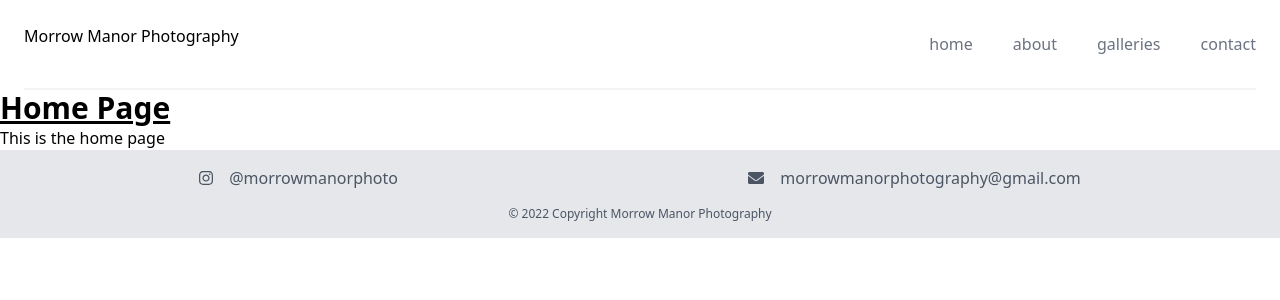
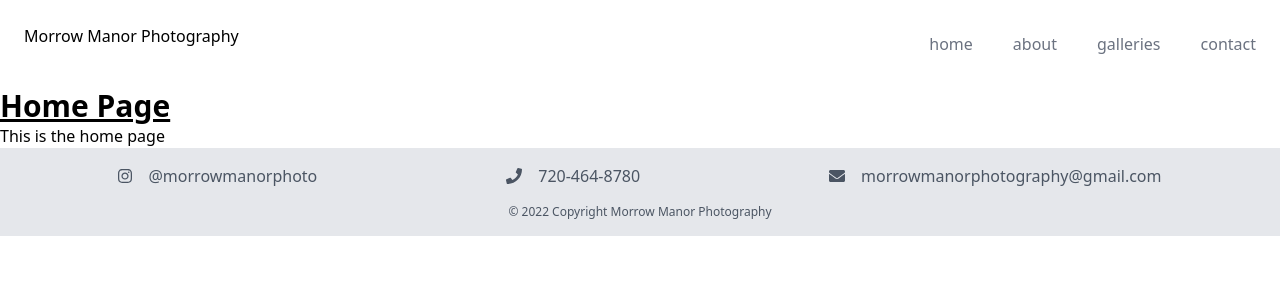
Before and after one commit to agmorrow/morror-manor, a Vue app: page / in a window 1280 px wide. Shown: the top 300 px of the page. Built offline with nearby package versions, Linux system fonts and the light colour scheme.

Commit message:
added photo number, started routes for gallery

```diff
--- a/src/components/Footer.vue
+++ b/src/components/Footer.vue
@@ -13,15 +13,15 @@
           </a>
           @morrowmanorphoto
         </p>
-      <!-- <p class="flex items-center justify-center md:justify-start">
+      <p class="flex items-center justify-center md:justify-start">
           <svg aria-hidden="true" focusable="false" data-prefix="fas" data-icon="phone" class="w-4 mr-4" role="img"
             xmlns="http://www.w3.org/2000/svg" viewBox="0 0 512 512">
             <path fill="currentColor"
               d="M493.4 24.6l-104-24c-11.3-2.6-22.9 3.3-27.5 13.9l-48 112c-4.2 9.8-1.4 21.3 6.9 28l60.6 49.6c-36 76.7-98.9 140.5-177.2 177.2l-49.6-60.6c-6.8-8.3-18.2-11.1-28-6.9l-112 48C3.9 366.5-2 378.1.6 389.4l24 104C27.1 504.2 36.7 512 48 512c256.1 0 464-207.5 464-464 0-11.2-7.7-20.9-18.6-23.4z">
             </path>
           </svg>
-          720-985-9184
-        </p> -->
+          720-464-8780
+        </p>
         <p class="flex items-center justify-center md:justify-start">
           <svg aria-hidden="true" focusable="false" data-prefix="fas" data-icon="envelope" class="w-4 mr-4" role="img"
             xmlns="http://www.w3.org/2000/svg" viewBox="0 0 512 512">
--- a/src/components/Navbar.vue
+++ b/src/components/Navbar.vue
@@ -2,7 +2,7 @@
   <Popover class="relative bg-white">
     <!-- Desktop View -->
     <div class="mx-auto max-w-7xl px-4 sm:px-6">
-      <div class="flex items-center justify-between border-b-2 border-gray-100 py-6 md:justify-start md:space-x-10">
+      <div class="flex items-center justify-between py-6 md:justify-start md:space-x-10">
         <div class="flex justify-start lg:w-0 lg:flex-1">
           <span class="sr-only">Morrow Manor Photography</span>
           <h1 class="h-8 w-auto sm:h-10">Morrow Manor Photography</h1>
--- a/src/router/index.js
+++ b/src/router/index.js
@@ -3,6 +3,7 @@ import Home from '../views/Home.vue'
 import About from '../views/About.vue'
 import Galleries from '../views/Galleries.vue'
 import Contact from '../views/Contact.vue'
+import Mountain from '../views/galleries/MountainShoot.vue'
 
 const routes = [
   {
@@ -18,7 +19,14 @@ const routes = [
   {
     path: '/galleries',
     name: 'Galleries',
-    component: Galleries
+    component: Galleries,
+    children: [
+      {
+        path: '/polly-xavier',
+        name: 'Polly Xavier',
+        component: Mountain,
+      }
+    ]
   },
   {
     path: '/contact',
--- a/src/views/Galleries.vue
+++ b/src/views/Galleries.vue
@@ -6,7 +6,8 @@
 
         <div class="mt-6 space-y-12 lg:grid lg:grid-cols-3 lg:gap-x-6 lg:space-y-0">
           <div v-for="callout in callouts" :key="callout.name" class="group relative">
-              <div class="relative h-80 w-full overflow-hidden rounded-lg bg-white group-hover:opacity-75 sm:aspect-w-2 sm:aspect-h-1 sm:h-64 lg:aspect-w-1 lg:aspect-h-1">
+            <div
+              class="relative h-80 w-full overflow-hidden rounded-lg bg-white group-hover:opacity-75 sm:aspect-w-2 sm:aspect-h-1 sm:h-64 lg:aspect-w-1 lg:aspect-h-1">
               <img :src="callout.imageSrc" :alt="callout.imageAlt" class="h-full w-full object-cover object-center" />
             </div>
             <h3 class="mt-6 text-sm text-gray-500">
@@ -30,7 +31,7 @@
     description: 'mountain engagement shoot',
     imageSrc: 'https://tailwindui.com/img/ecommerce-images/home-page-02-edition-01.jpg',
     imageAlt: 'Desk with leather desk pad, walnut desk organizer, wireless keyboard and mouse, and porcelain mug.',
-      href: '#',
+    href: "#",
   },
   {
     name: 'donavyn & jessica',
--- /dev/null
+++ b/src/views/galleries/MountainShoot.vue
@@ -0,0 +1,3 @@
+<template>
+  <h1>Polly & Xavier</h1>
+</template>
```
Lines whose indentation alone changed are shown as unchanged.
